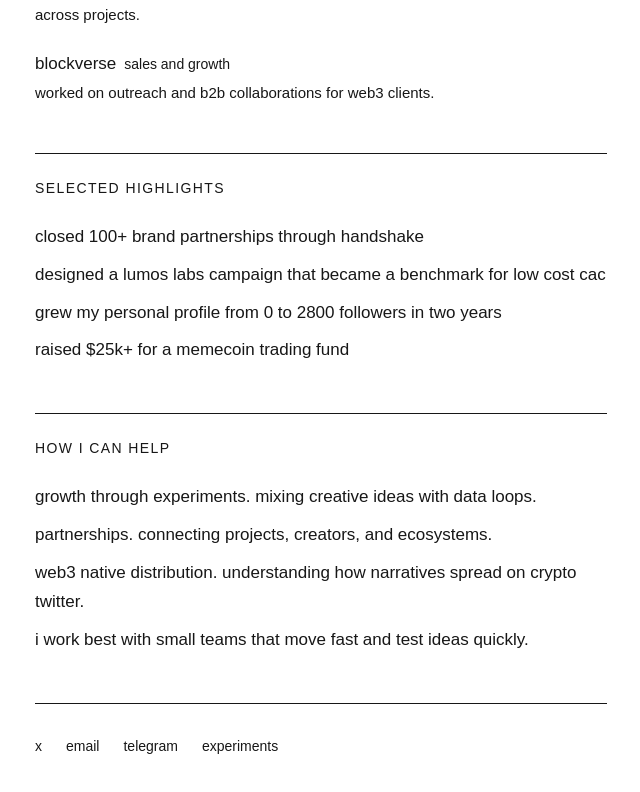
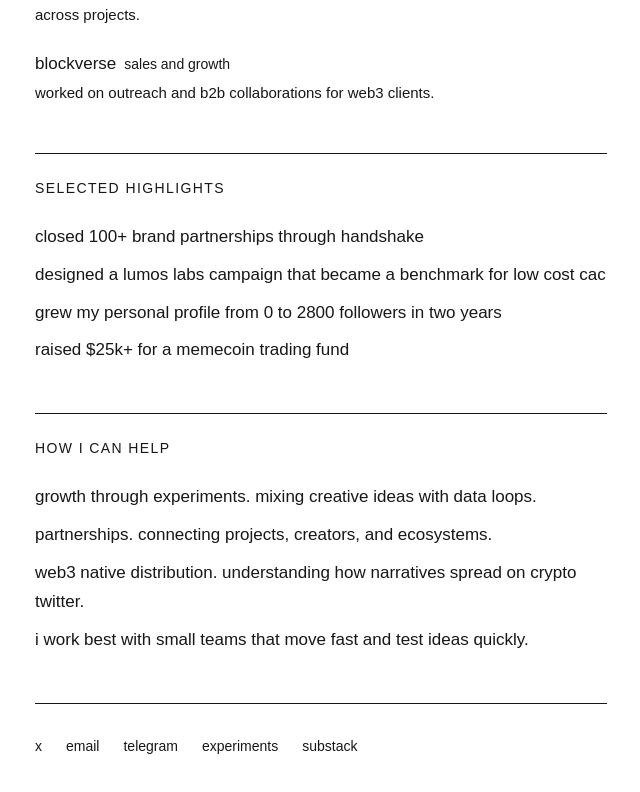
Before and after one commit to P-vora782/notparth, a Next.js app: page / in a window 1280 px wide. Shown: the part 1182-1974 px from the top of the page, without its empty margins (319-959 px from the left). Built offline with nearby package versions, Linux system fonts and the light colour scheme.

Commit message:
Add substack link to footer
Co-Authored-By: Claude Sonnet 5 <noreply@anthropic.com>

```diff
--- a/src/app/page.tsx
+++ b/src/app/page.tsx
@@ -154,6 +154,14 @@ export default function Home() {
           >
             experiments
           </a>
+          <a
+            href="https://substack.com/@0xparthvora"
+            target="_blank"
+            rel="noopener noreferrer"
+            className="hover:text-foreground transition-colors"
+          >
+            substack
+          </a>
         </div>
       </footer>
     </>
```
